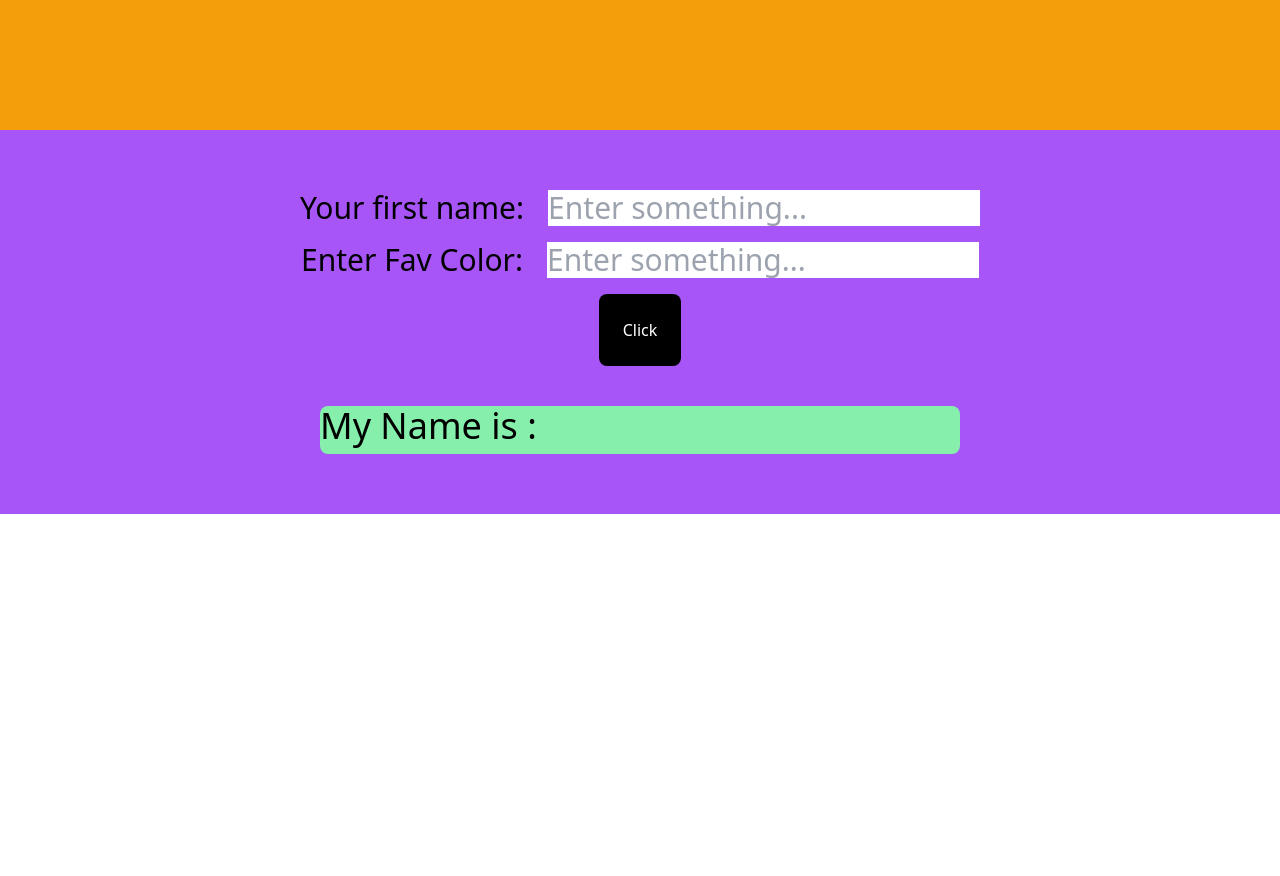
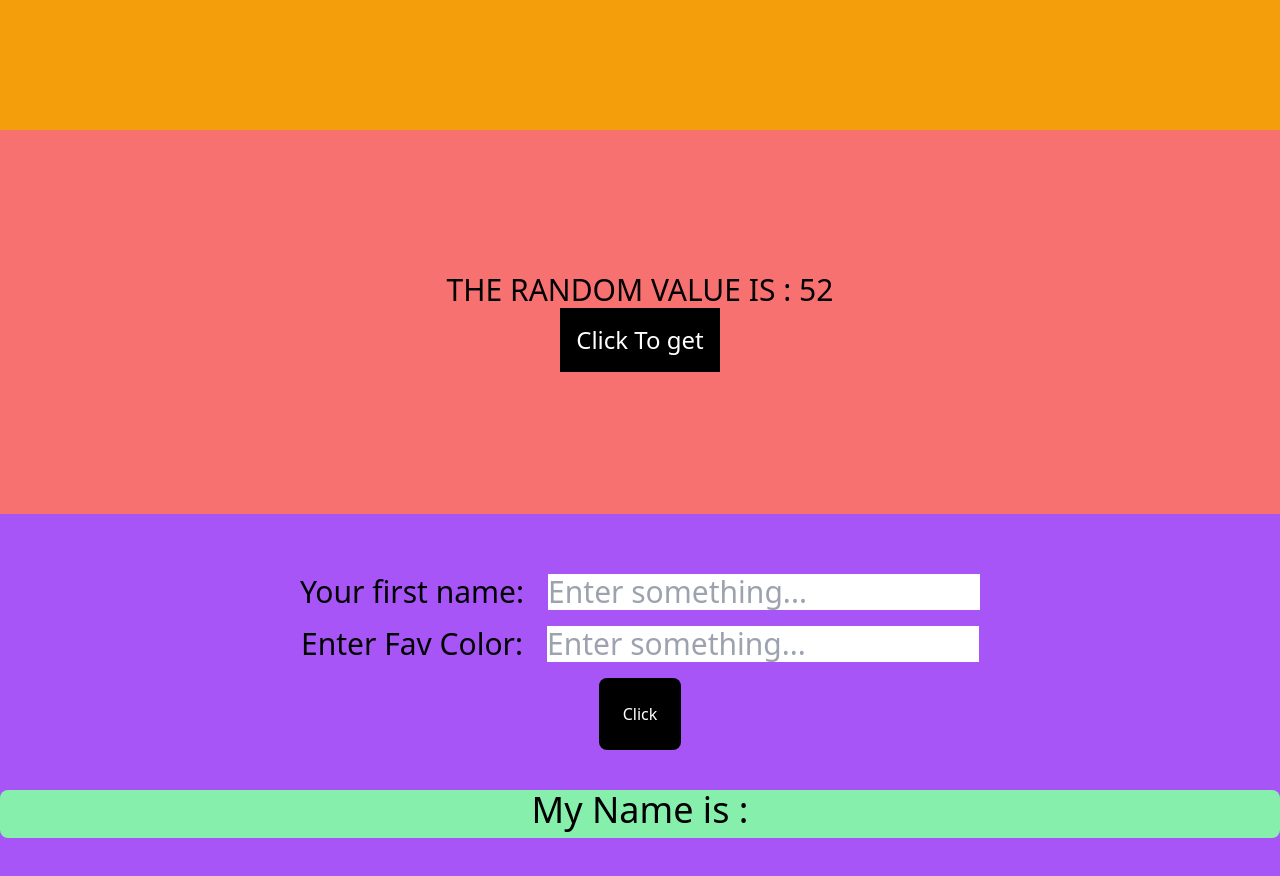
Before and after one commit to sarbajitacharjee/React-hooks, a React (Create React App) app: page / in a window 1280 px wide. Shown: the part 1022-1898 px from the top of the page. Before the commit the page ends 1536 px from the top, so only its background shows below. Built offline with nearby package versions, Linux system fonts and the light colour scheme.

Commit message:
created new hook ref

```diff
--- a/src/components/Reducer.js
+++ b/src/components/Reducer.js
@@ -1,6 +1,7 @@
 /* eslint-disable no-undef */
 /* eslint-disable no-unused-vars */
 import React, { useReducer } from 'react';
+import UseLayoutEffect from './UseLayoutEffect';
 
 const initialState = 0 ;
 
@@ -36,6 +37,8 @@ export default function Reducer (){
             <button className='p-4 bg-black text-white' onClick={() => dispatch({type:'RESET'})}>RESET</button>
             </div>
         </div>
+
+        <UseLayoutEffect/>
         </>
     )
 
--- /dev/null
+++ b/src/components/UseLayoutEffect.js
@@ -0,0 +1,36 @@
+
+// useLayoutEffect: Similar to useEffect, but fires synchronously after all DOM mutations. Useful for reading layout and synchronizing re-renderings.
+
+import { useState, useLayoutEffect, useEffect } from "react"
+
+
+export default function  UseLayoutEffect()
+{
+
+    const [Random, setRandom] = useState(0);
+
+    useEffect(()=>{
+        console.log("First effect 1");
+    })
+    useLayoutEffect(()=>{
+        console.log("Second effect 2");  // useLayoutEffect printed first in the console
+    })
+    useEffect(()=>{
+        console.log("Third effect 3");
+    })
+
+
+    // Using useLayoutEffect makes the code updated before screen updated
+    useLayoutEffect(() => {
+        if(Random === 0 )
+          setRandom(Math.floor(Math.random() * 100));
+    },[Random]);
+    return (
+        <div className="w-full h-96 bg-red-400 flex flex-col justify-center items-center">
+            <h1 className="text-3xl">THE RANDOM VALUE IS : {Random}</h1>
+            <button className="text-2xl p-4 text-white bg-black" onClick={()=>{setRandom(0)}}>Click To get</button>
+        </div>
+    )
+
+
+};
--- a/src/components/UseRefHook.js
+++ b/src/components/UseRefHook.js
@@ -5,10 +5,10 @@ import { useEffect, useState, useRef } from "react";
 function UseRefHook() {
   const InputRef = useRef();
   const text = useRef(null);
-  const name = useRef(" ");
+  const name = useRef("");
 
   const changecolor = () => {
-    InputRef.current.focus();
+    // InputRef.current.focus();
     InputRef.current.style.backgroundColor = `${text.current.value}`;
 
     console.log(name.current.value);
@@ -31,7 +31,7 @@ function UseRefHook() {
       <button className="text-white bg-black p-6 rounded-lg mt-4" onClick={changecolor}>
         Click
       </button>
-      <div className="bg-green-300 rounded-lg w-1/2 mt-10 h-12 text-4xl" ref={InputRef}>
+      <div className="bg-green-300 rounded-lg w-full text-center mt-10 h-12 text-4xl" ref={InputRef}>
         <h1>My Name is : </h1>
       </div>
     </div>
```
